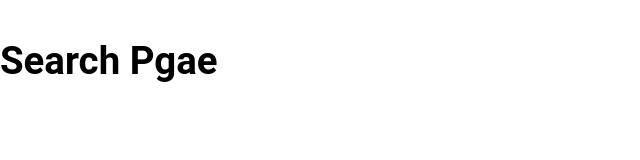
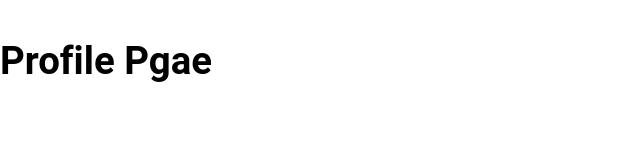
Before and after one commit to NguyenBaQuoc1/project_tiktok_react, a React (Create React App) app: page /Search in a window 1280 px wide. Shown: the top 160 px of the page, without its empty margins (0-640 px from the left). Built offline with nearby package versions, Linux system fonts and the light colour scheme.

Commit message:
nguyenbaquoc

```diff
--- a/config-overrides.js
+++ b/config-overrides.js
@@ -1,8 +1,6 @@
-const {
-    override, useBabelRc
-
-  } = require("customize-cra");
+const { override, useBabelRc } = require("customize-cra");
 
 module.exports = override(
+    // eslint-disable-next-line react-hooks/rules-of-hooks
     useBabelRc()
 );
--- a/package.json
+++ b/package.json
@@ -38,6 +38,7 @@
     ]
   },
   "devDependencies": {
+    "babel-plugin-module-resolver": "^5.0.0",
     "customize-cra": "^1.0.0",
     "react-app-rewired": "^2.2.1",
     "sass": "^1.58.2"
--- a/src/App.js
+++ b/src/App.js
@@ -1,9 +1,10 @@
 import {BrowserRouter as Router , Routes , Route} from 'react-router-dom'
 import Home from './pages/Home';
 import Following from './pages/Following';
-import { publicRoutes } from '˜/Routers'
-import { DefautLayout } from '˜/component/Layout';
+import { publicRoutes } from './Routers'
+import { DefautLayout } from './component/Layout';
 import { Fragment } from 'react';
+
 
 function App() {
   return (
--- a/src/index.js
+++ b/src/index.js
@@ -1,6 +1,6 @@
 import React from 'react';
 import ReactDOM from 'react-dom/client';
-import App from '˜/App';
+import App from './App';
 import reportWebVitals from './reportWebVitals';
 import GlobalStyles from './component/GlobalStyles';
 
--- a/src/pages/Profile/index.js
+++ b/src/pages/Profile/index.js
@@ -1,7 +1,7 @@
-function Search() {
+function Profile() {
     return (
-        <h2>Search Pgae</h2>
+        <h2>Profile Pgae</h2>
      );
 }
 
-export default Search;
+export default Profile;
```
Also changed, not shown: src/pages/Home copy/index.js (deleted, +0 -7 lines), src/pages/Search/index.js (added, +7 -0 lines), .babelrc (added), 1 other file (tests, documents, lock files or other folders).
